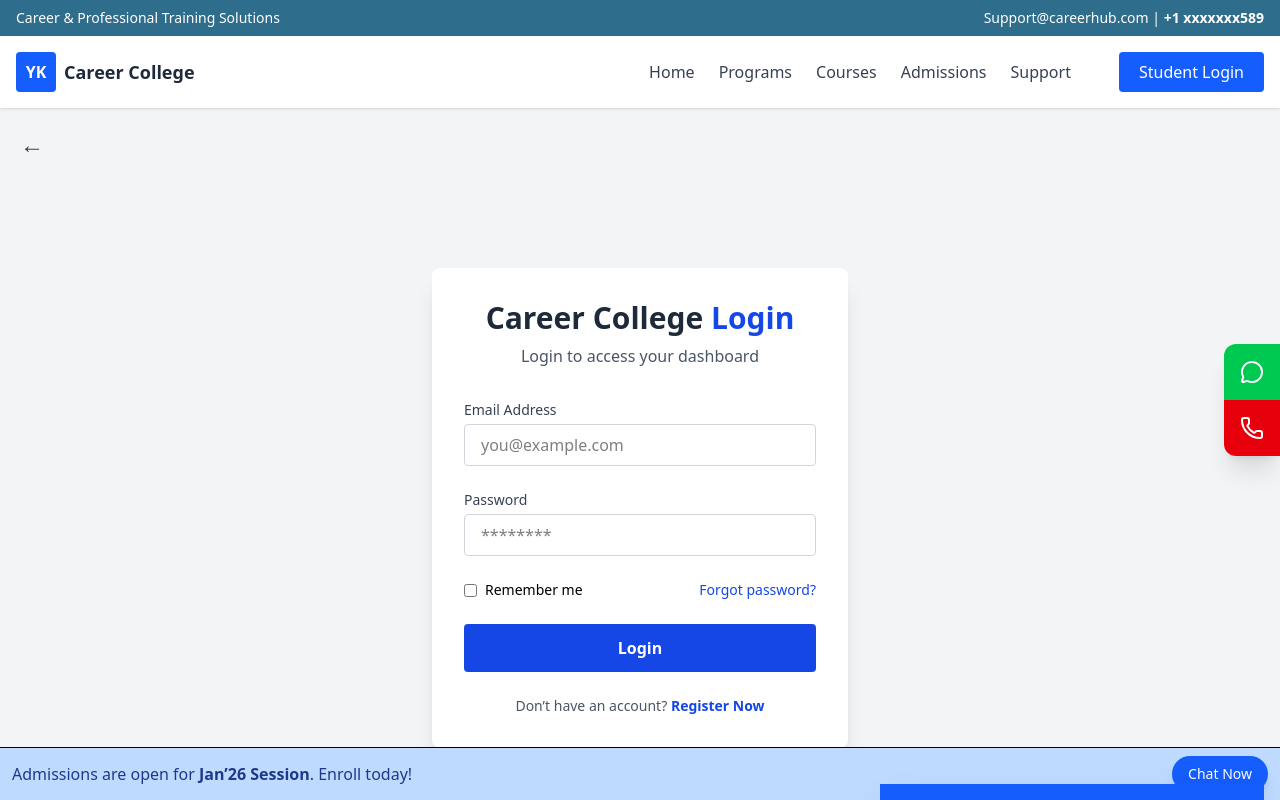
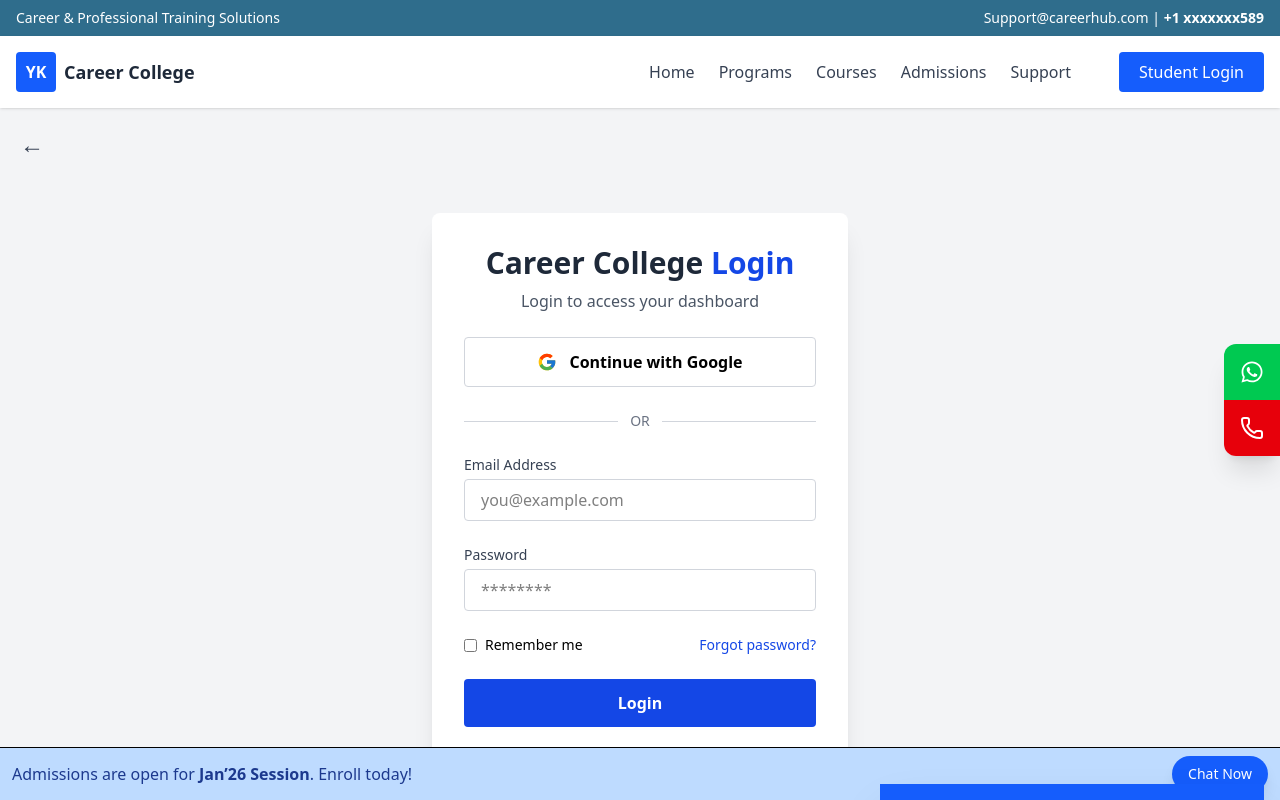
Before and after one commit to Shubham-juris/yk-career-collage, a React (Vite) app: page /login in a window 1280 px wide. Shown: the top 800 px of the page. Built offline with nearby package versions, Linux system fonts and the light colour scheme.

Commit message:
update code

```diff
--- a/package.json
+++ b/package.json
@@ -14,6 +14,7 @@
     "lucide-react": "^0.562.0",
     "react": "^19.2.0",
     "react-dom": "^19.2.0",
+    "react-icons": "^5.5.0",
     "react-router-dom": "^7.11.0",
     "tailwindcss": "^4.1.18"
   },
--- a/src/components/notifiaction/NotificationBell.jsx
+++ b/src/components/notifiaction/NotificationBell.jsx
@@ -30,7 +30,7 @@
                 <span className="text-red-600 font-semibold">
                   Get upto 25% early-bird scholarship!
                 </span>{" "}
-                Valid till 20th Jan!
+                Valid till 19th Feb!
               </p>
             </div>
           </div>
--- a/src/components/ui/FloatingChat.jsx
+++ b/src/components/ui/FloatingChat.jsx
@@ -1,32 +1,36 @@
 import React from "react";
-import { Phone, MessageCircle } from "lucide-react";
-import { useChat } from "../../usecontext/ChatContext";
+import { Phone } from "lucide-react";
+import { FaWhatsapp } from "react-icons/fa";
 
 const FloatingChat = () => {
-  const { openChat } = useChat();
-
   return (
     <div className="fixed right-0 top-1/2 -translate-y-1/2 z-50 flex flex-col rounded-l-xl overflow-hidden shadow-xl">
 
       {/* WhatsApp */}
-      <button
-        onClick={openChat}
+      <a
+        href="https://wa.me/91999999999"
+        target="_blank"
+        rel="noopener noreferrer"
         className="
           bg-green-500
+          hover:bg-green-600
+          transition
           w-10 h-10
           sm:w-12 sm:h-12
           md:w-14 md:h-14
           flex items-center justify-center
         "
       >
-        <MessageCircle className="text-white w-5 h-5 md:w-6 md:h-6" />
-      </button>
+        <FaWhatsapp className="text-white w-5 h-5 md:w-6 md:h-6" />
+      </a>
 
       {/* Call */}
       <a
         href="tel:+919999999999"
         className="
           bg-red-600
+          hover:bg-red-700
+          transition
           w-10 h-10
           sm:w-12 sm:h-12
           md:w-14 md:h-14
--- a/src/pages/Login.jsx
+++ b/src/pages/Login.jsx
@@ -1,5 +1,6 @@
 import React from "react";
 import { useNavigate } from "react-router-dom";
+import { FcGoogle } from "react-icons/fc";
 
 const Login = () => {
   const navigate = useNavigate();
@@ -21,13 +22,35 @@
         <div className="bg-white shadow-xl rounded-lg p-8">
 
           {/* Heading */}
-          <div className="text-center mb-8">
+          <div className="text-center mb-6">
             <h2 className="text-3xl font-bold text-gray-800">
               Career College <span className="text-blue-700">Login</span>
             </h2>
             <p className="text-gray-600 mt-2">
               Login to access your dashboard
             </p>
+          </div>
+
+          {/* ✅ Continue with Google */}
+          <button
+            type="button"
+            className="
+              w-full border border-gray-300
+              flex items-center justify-center gap-3
+              py-3 rounded font-semibold
+              hover:bg-gray-100 transition
+              mb-6
+            "
+          >
+            <FcGoogle className="text-xl" />
+            Continue with Google
+          </button>
+
+          {/* OR line */}
+          <div className="flex items-center gap-3 mb-6">
+            <div className="flex-1 h-px bg-gray-300"></div>
+            <span className="text-sm text-gray-500">OR</span>
+            <div className="flex-1 h-px bg-gray-300"></div>
           </div>
 
           {/* Login Form */}
```
Also changed, not shown: 1 other file (tests, documents, lock files or other folders).
